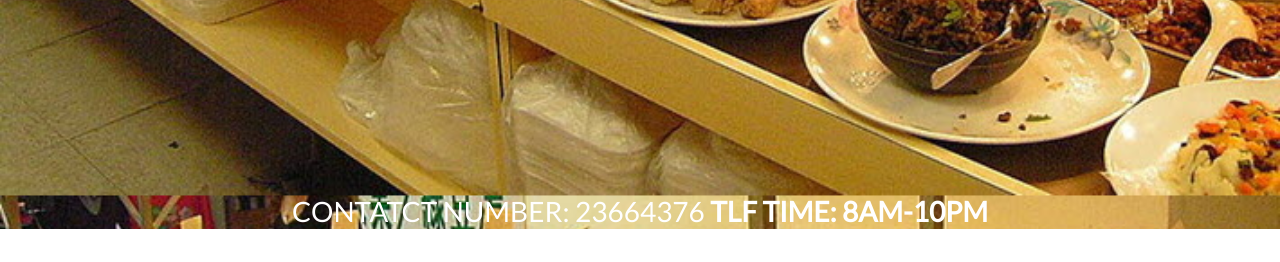
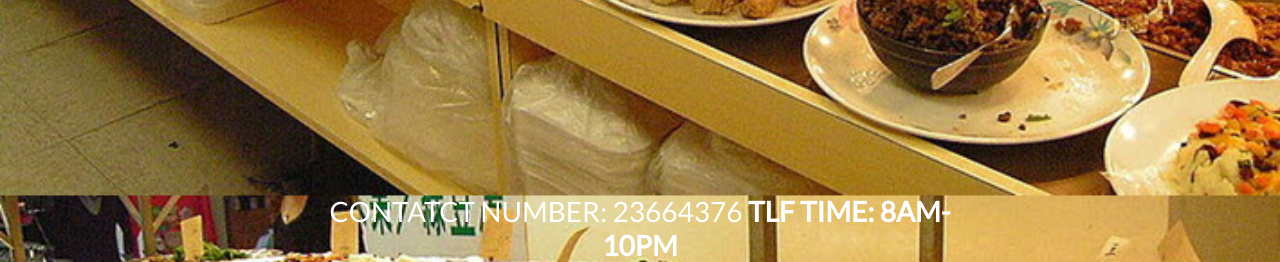
Before and after one commit to asifdanishyar/OnlineShoppingApp, a Django app: page / in a window 1280 px wide. Shown: the part 605-867 px from the top of the page. Before the commit the page ends 834 px from the top, so only its background shows below. Run offline with Django 3.2, Linux system fonts and the light colour scheme; some libraries are stand-ins or nearby versions.

Commit message:
footer css file updated

```diff
--- a/static/css/base.css
+++ b/static/css/base.css
@@ -269,9 +269,10 @@ input[name='q']::placeholder {
 }
 /* footer */
 .footer {
-   left: 10%;
-   bottom: 2px;
    text-align: center;
+   align-items: center;
+   padding-left: 15%;
+   padding-right: 15%;
 }
 
 /* fixed top navbar only on medium and up */
```
